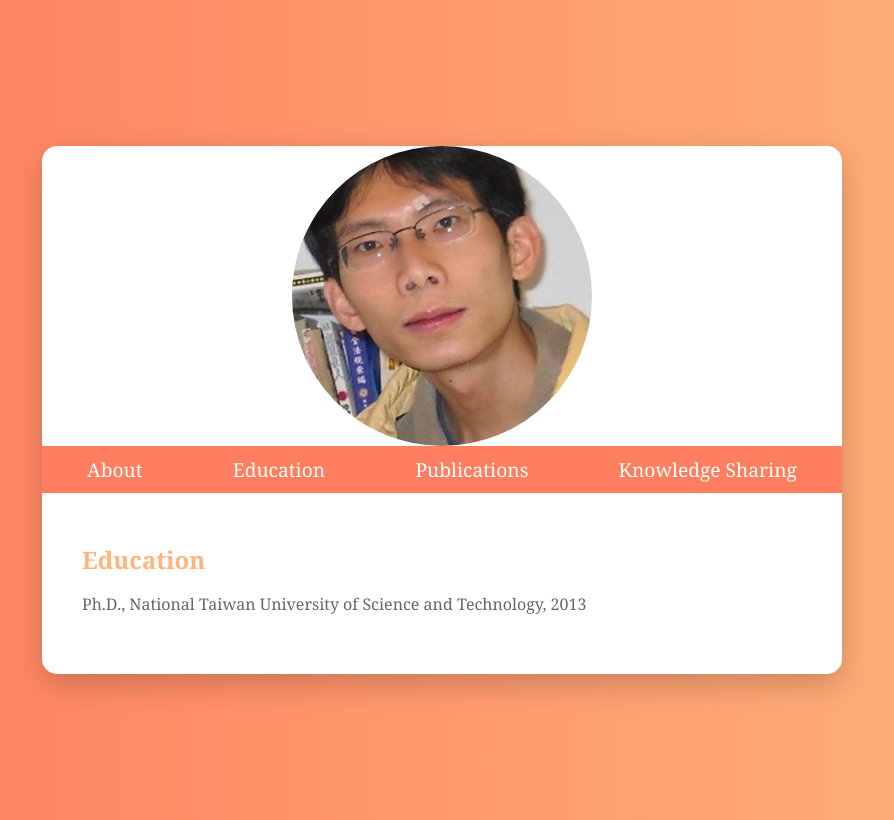
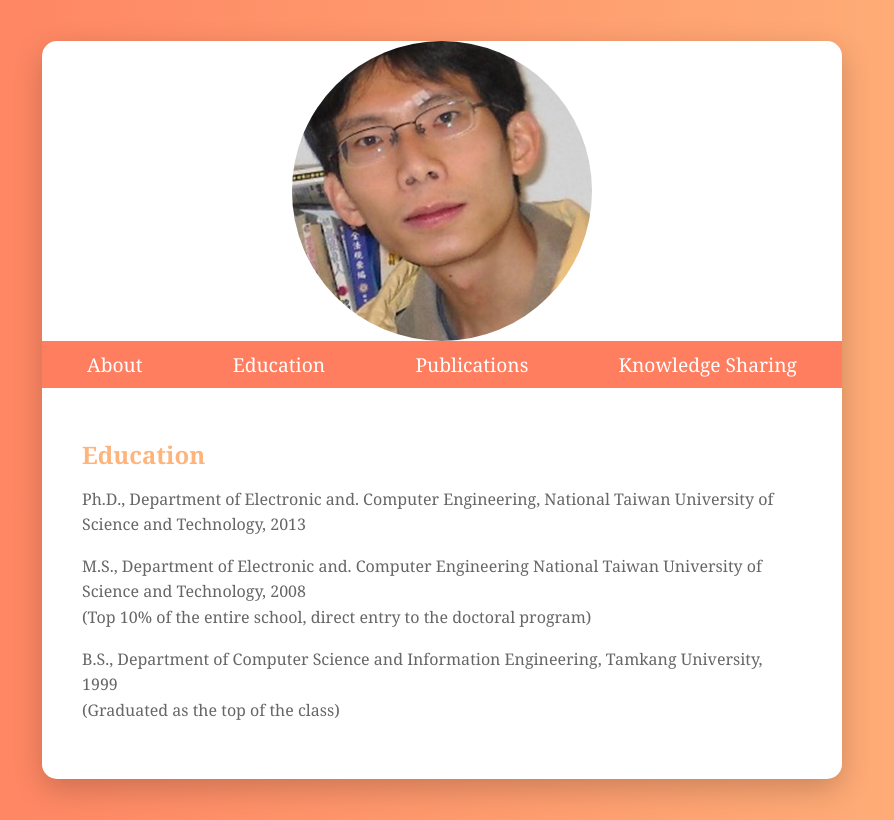
Before and after one commit to WB-H-sudo/WB-H-sudo.github.io, a plain HTML site: page aboutme.html in a window 1280 px wide. Both pictures are taken after a click on the element "Education". Shown: the whole page, without its empty margins (198-1092 px from the left). Drawn offline with Linux system fonts and the light colour scheme.

Commit message:
Add files via upload

```diff
--- a/aboutme.html
+++ b/aboutme.html
@@ -162,7 +162,12 @@
         <div id="education" class="tab-content">
             <div class="details">
                 <h2>Education</h2>
-                <p>Ph.D., National Taiwan University of Science and Technology, 2013</p>
+                <p>Ph.D., Department of Electronic and. Computer Engineering, National Taiwan University of Science and Technology, 2013</p>
+                <p>M.S., Department of Electronic and. Computer Engineering National Taiwan University of Science and Technology, 2008<br>
+                  (Top 10% of the entire school, direct entry to the doctoral program)
+                </p>
+                <p>B.S., Department of Computer Science and Information Engineering, Tamkang University, 1999<br>
+                (Graduated as the top of the class)</p>
             </div>
         </div>
         <div id="publications" class="tab-content">
```
